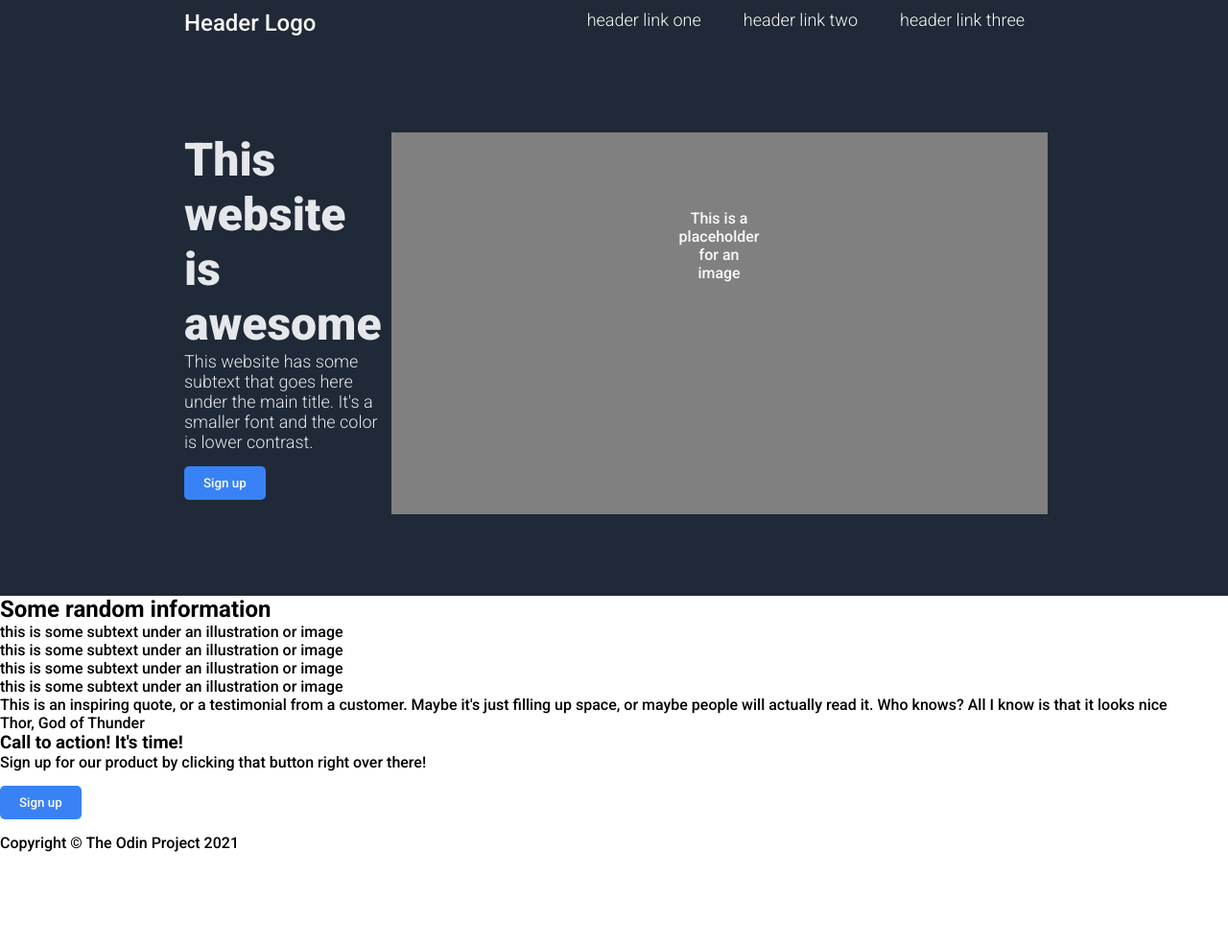
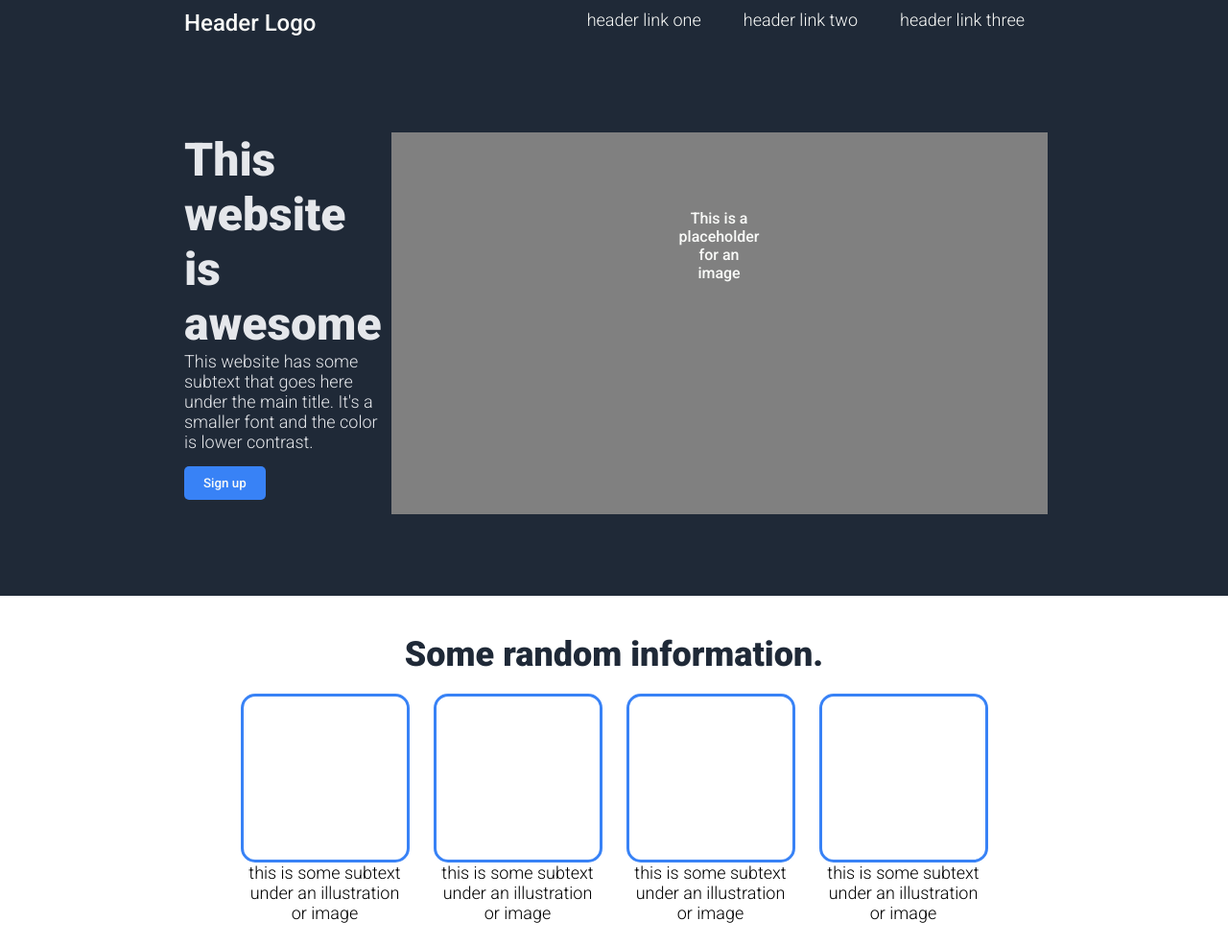
Before and after one commit to coen593/odin-landing-page, a plain HTML site: page index.html in a window 1280 px wide. Shown: the top 985 px of the page at 96% size. Before the commit the page ends 888 px from the top, so only its background shows below. Drawn offline with Linux system fonts and the light colour scheme.

Commit message:
Second section (images/random info) done

```diff
--- a/index.html
+++ b/index.html
@@ -33,7 +33,7 @@
             </div>
         </div>
         <div class="block" id="second">
-            <h2 id="second-title">Some random information</h2>
+            <h2 id="second-title">Some random information.</h2>
             <div class="image-row">
                 <div class="image-block">
                     <div class="image"></div>
--- a/style.css
+++ b/style.css
@@ -61,3 +61,43 @@
     border-radius: 5px;
     margin: 15px 0;
 }
+
+#second {
+    margin: 40px 20%;
+    display: flex;
+    flex-direction: column;
+    align-items: center;
+}
+
+#second h2 {
+    font-size: 36px;
+    font-weight: 900;
+    color: #1f2937
+}
+
+.image-row {
+    display: flex;
+    gap: 25px;
+    margin: 20px 0;
+}
+
+.image-block {
+    display: flex;
+    flex-direction: column;
+    align-items: center;
+    justify-content: center;
+}
+
+.image {
+    height: 170px;
+    width: 170px;
+    border: solid #3882f6;
+    border-radius: 15px;
+}
+
+.image-text {
+    text-align: center;
+    font-weight: 300;
+    font-size: 18px;
+    width: 170px;
+}
```
